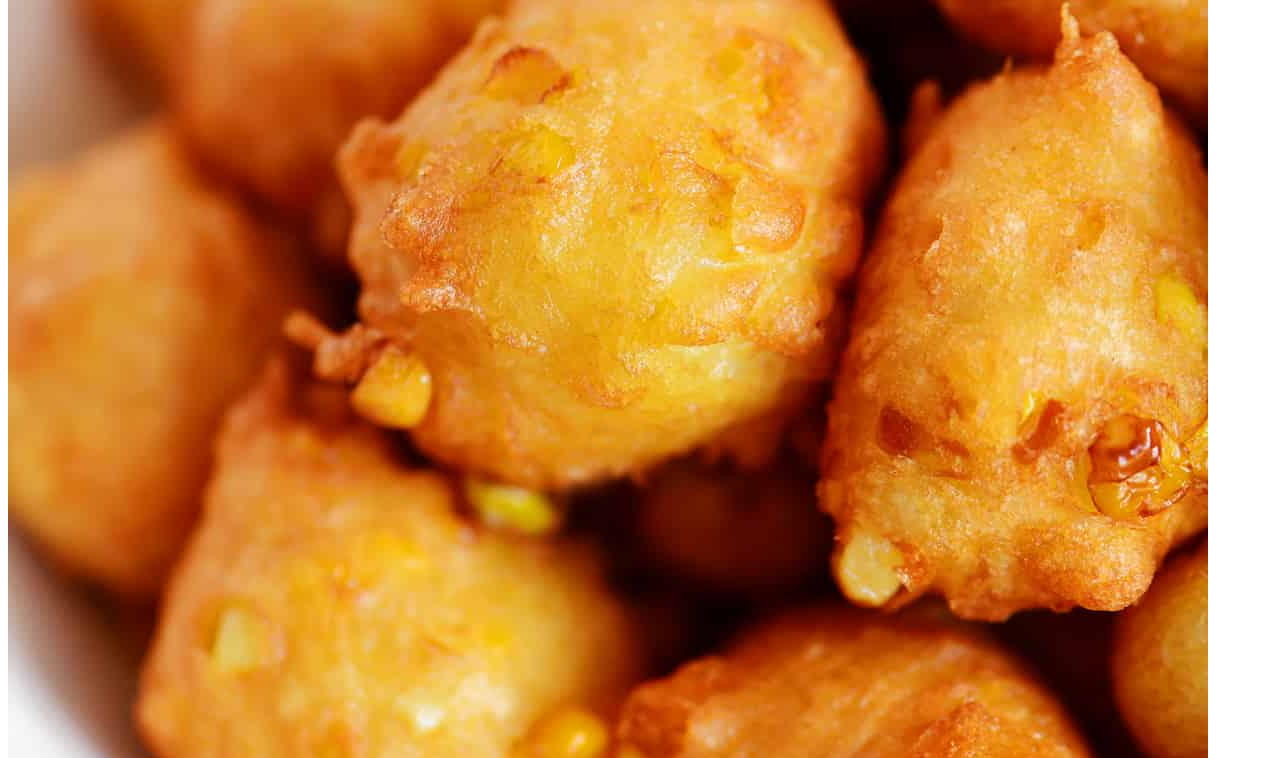
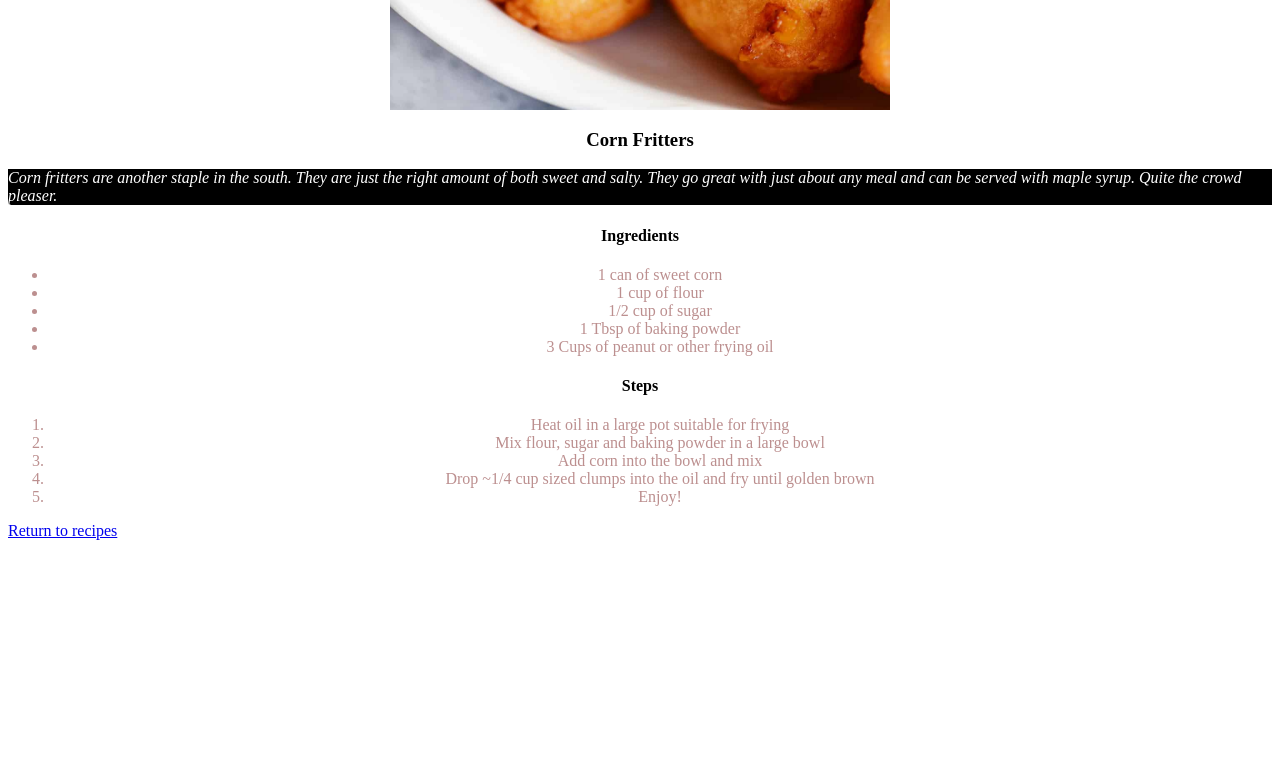
Before and after one commit to butterlozenge/odin-recipes, a plain HTML site: page recipes/fritters.html in a window 1280 px wide. Shown: the part 720-1478 px from the top of the page. After the commit the page ends 1268 px from the top, so only its background shows below. Drawn offline with Linux system fonts and the light colour scheme.

Commit message:
add styles.css and link for css

```diff
--- a/recipes/fritters.html
+++ b/recipes/fritters.html
@@ -1,12 +1,13 @@
 <!DOCTYPE html>
 <html lang="en">
 <head>
-<meta charset="UTF-8">
-<title>Corn Fritters</title>
+    <meta charset="UTF-8">
+    <title>Corn Fritters</title>
+    <link rel="stylesheet" href="../styles.css">
 </head>
 <body>
     <h1>Corn Fritters</h1>
-    <img src="../images/fritters.jpg" alt="Corn Fritters Picture">
+    <img src="../images/fritters.jpg" class="fritters" alt="Corn Fritters Picture">
     <h3>Corn Fritters</h3>
     <p>Corn fritters are another staple in the south. They are just the right amount of both sweet and salty. They go great with just about any meal
         and can be served with maple syrup. Quite the crowd pleaser.</p>
--- /dev/null
+++ b/styles.css
@@ -0,0 +1,35 @@
+p {
+    color: white;
+    font-style: italic;
+    background-color: black;
+}
+
+img {
+    height: auto;
+    width: 500px;
+    display: block;
+    margin-left: auto;
+    margin-right: auto;
+
+}
+
+h1 {
+    color: black;
+    text-align: center;
+}
+
+h3 {
+    text-align: center;
+
+}
+
+h4 {
+    text-align: center;
+}
+
+li {
+    text-align: center;
+    color: rosybrown;
+    background-color: white;
+
+}
```
Also changed, not shown: index.html (+1 -0 lines), recipes/evoocorn.html (+1 -0 lines), recipes/okra.html (+1 -0 lines).
